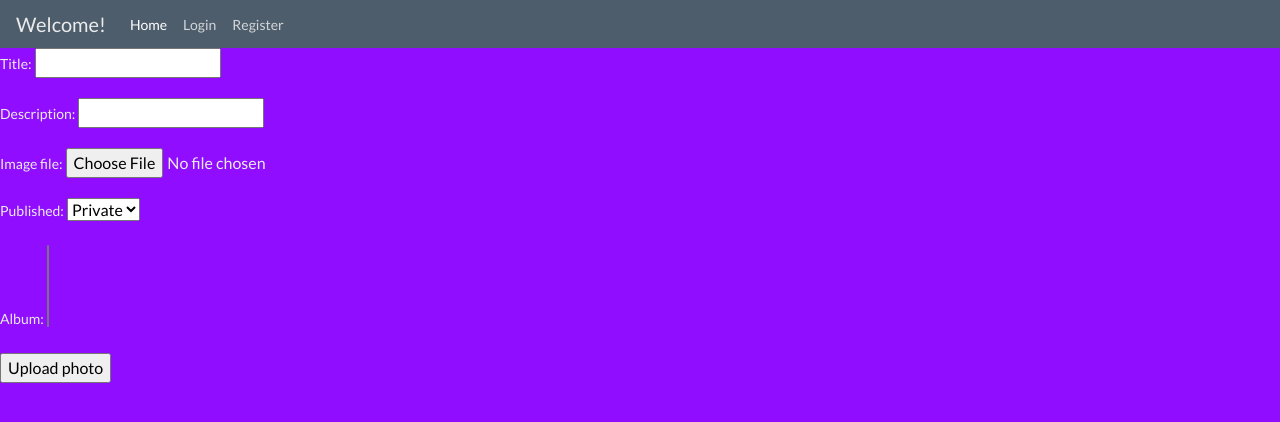
After one commit to hcodydibble/django-imager, a Django app: page /images/photo/add in a window 1280 px wide. The commit adds this page. Shown: the top 422 px of the page. Run offline with Django 3.2, Linux system fonts and the light colour scheme; data that the repository does not hold is empty; some libraries are stand-ins or nearby versions.

Commit message:
added forms and photo upload form and more awful colors

```diff
--- a/django_imager/static/js/app.js
+++ b/django_imager/static/js/app.js
@@ -1,6 +1,6 @@
 (function () {'use strict';}());
 
-var colors = ['#910DFF', '#246F00', '#E80CB5', '#FF680D']
+var colors = ['#910DFF', '#246F00', '#E80CB5', '#FF680D', '#B0171F', '#FF0099', '#F3F315', '#83F52C', '#FF6600', '#6E0DD0', '#9DC6D8', '#00B3CA', '#E38690']
 var randomColor1 = colors[Math.floor(Math.random() * colors.length)]
 var randomColor2 = colors[Math.floor(Math.random() * colors.length)]
 var randomColor3 = colors[Math.floor(Math.random() * colors.length)]
--- a/django_imager/templates/django_imager/library.html
+++ b/django_imager/templates/django_imager/library.html
@@ -7,5 +7,5 @@
 </div>
 {% endfor %}
 <a href="{% url 'new_album' %}"><button class='btn btn-primary' type="button" >Create Album</button></a>
-<button class='btn btn-primary' type="button" >Upload Photo</button>
+<a href="{% url 'new_photo' %}"><button class='btn btn-primary' type="button" >Upload Photo</button></a>
 {% endblock %}
--- /dev/null
+++ b/django_imager/templates/django_imager/new_photo.html
@@ -0,0 +1,9 @@
+{% extends 'django_imager/base.html' %}
+
+{% block content %}
+<form class="" method="post" enctype="multipart/form-data">
+  {% csrf_token %}
+  {{ form.as_p }}
+  <input type="submit" value="Upload photo"/>
+</form>
+{% endblock %}
--- a/imager_images/models.py
+++ b/imager_images/models.py
@@ -26,6 +26,9 @@ class Album(models.Model):
     cover = ImageField(upload_to='', null=True)
     user = models.ForeignKey(User, related_name='album', on_delete=models.CASCADE, null=True)
 
+    def __str__(self):
+        return self.title
+
 
 class Photo(models.Model):
     """.Photo model."""
--- a/imager_images/urls.py
+++ b/imager_images/urls.py
@@ -1,11 +1,12 @@
 """Images URLS."""
 
 from django.conf.urls import url
-from imager_images.views import LibraryView, AlbumView, PhotoView, AlbumFormView
+from imager_images.views import LibraryView, AlbumView, PhotoView, AlbumFormView, PhotoFormView
 
 urlpatterns = [
     url(r'library', LibraryView.as_view(), name='library'),
     url(r'^album/(?P<pk>\d+)', AlbumView.as_view(), name='album'),
     url(r'^photo/(?P<pk>\d+)', PhotoView.as_view(), name='photo'),
-    url(r'^new-album', AlbumFormView.as_view(), name='new_album'),
+    url(r'^album/add', AlbumFormView.as_view(), name='new_album'),
+    url(r'^photo/add', PhotoFormView.as_view(), name='new_photo'),
 ]
--- a/imager_images/views.py
+++ b/imager_images/views.py
@@ -2,8 +2,7 @@
 
 from imager_images.models import Album, Photo
 from django.views.generic import ListView, DetailView, CreateView
-from django.contrib.auth.models import User
-from django import forms
+from .forms import NewPhotoForm
 
 
 class AlbumFormView(CreateView):
@@ -12,6 +11,23 @@ class AlbumFormView(CreateView):
     model = Album
     template_name = 'django_imager/new_album.html'
     fields = ['title', 'description', 'cover', 'published']
+    success_url = 'library'
+
+    def post(self, request, *args, **kwargs):
+        """."""
+        form = self.get_form()
+        if form.is_valid():
+            return self.form_valid(form)
+        else:
+            return self.form_invalid(form)
+
+
+class PhotoFormView(CreateView):
+    """docstring for AlbumForm."""
+    model = Photo
+    template_name = 'django_imager/new_photo.html'
+    fields = ['title', 'description', 'image_file', 'published', 'album']
+    from_class = NewPhotoForm
     success_url = 'library'
 
     def post(self, request, *args, **kwargs):
```
Also changed, not shown: imager_images/forms.py (added, +14 -0 lines), imager_images/migrations/0007_auto_20171201_0125.py (added).
